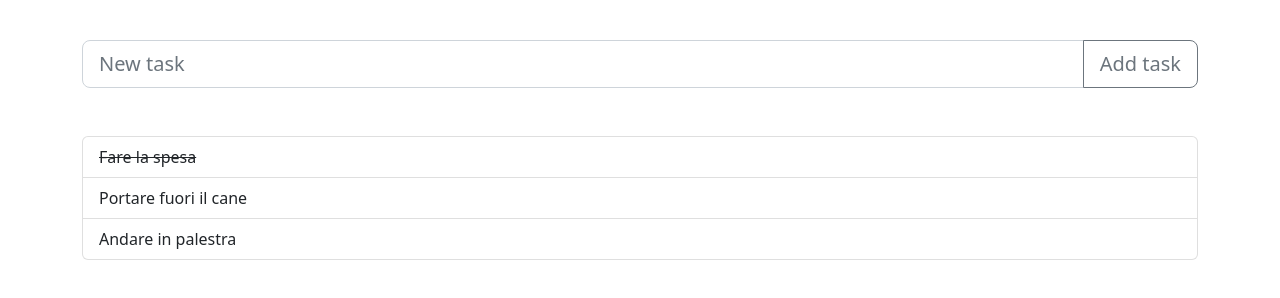
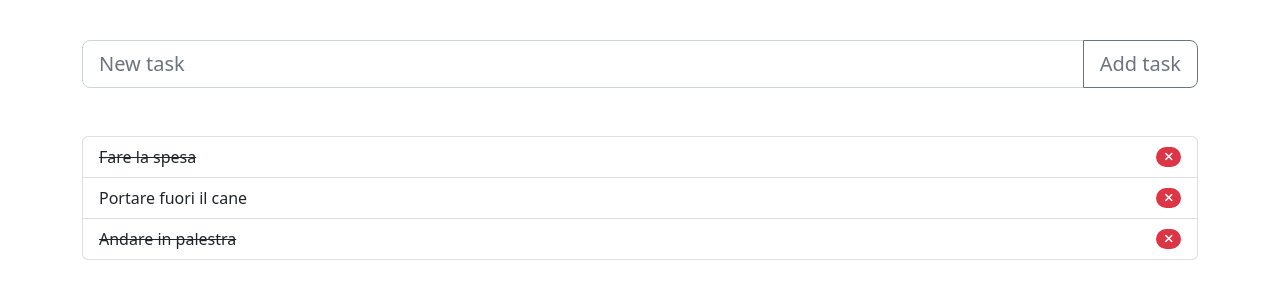
Before and after one commit to Gianmarco-Leone/vue-todolist, a plain HTML site: page index.html in a window 1280 px wide. Shown: the part 64-362 px from the top of the page. Drawn offline with nearby package versions, Linux system fonts and the light colour scheme.

Commit message:
add milestone 2: icon to remove list item

```diff
--- a/css/style.css
+++ b/css/style.css
@@ -0,0 +1,3 @@
+ul li span {
+  cursor: pointer;
+}
--- a/index.html
+++ b/index.html
@@ -7,6 +7,15 @@
 
     <!-- TITLE -->
     <title>Vue To Do List</title>
+
+    <!-- FONT AWESOME -->
+    <link
+      rel="stylesheet"
+      href="https://cdnjs.cloudflare.com/ajax/libs/font-awesome/6.3.0/css/all.min.css"
+      integrity="sha512-SzlrxWUlpfuzQ+pcUCosxcglQRNAq/DZjVsC0lE40xsADsfeQoEypE+enwcOiGjk/bSuGGKHEyjSoQ1zVisanQ=="
+      crossorigin="anonymous"
+      referrerpolicy="no-referrer"
+    />
 
     <!-- BOOTSTRAP -->
     <link
@@ -56,11 +65,20 @@
 
         <ul class="list-group">
           <li
-            class="list-group-item"
-            v-for="task in tasks"
-            v-bind:class="(task.done == true) ? 'text-decoration-line-through' : '' "
+            class="list-group-item d-flex justify-content-between align-items-center"
+            v-for="(task, index) in tasks"
           >
-            {{task.text}}
+            <div
+              v-bind:class="(task.done == true) ? 'text-decoration-line-through' : '' "
+            >
+              {{task.text}}
+            </div>
+            <span
+              class="badge bg-danger rounded-pill"
+              @click="removeTask(index)"
+            >
+              <i class="fa-solid fa-xmark"></i>
+            </span>
           </li>
           <!-- <li class="list-group-item">Task</li> -->
         </ul>
--- a/js/app.js
+++ b/js/app.js
@@ -36,11 +36,16 @@ const app = Vue.createApp({
         },
         {
           text: "Andare in palestra",
-          done: false,
+          done: true,
         },
       ],
     };
   },
+  methods: {
+    removeTask(i) {
+      this.tasks.splice(i, 1);
+    },
+  },
 });
 
 app.mount("#app");
```
